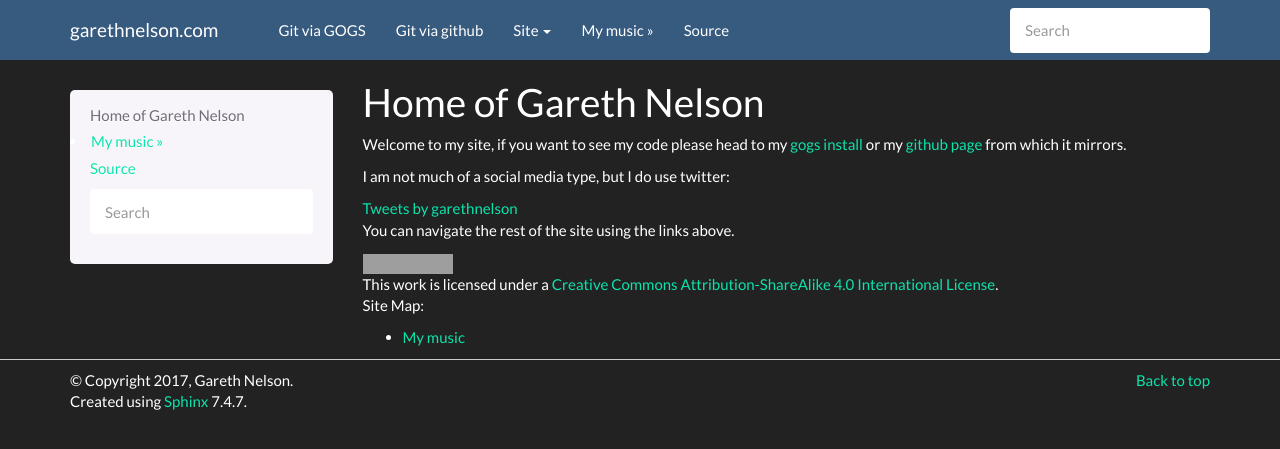
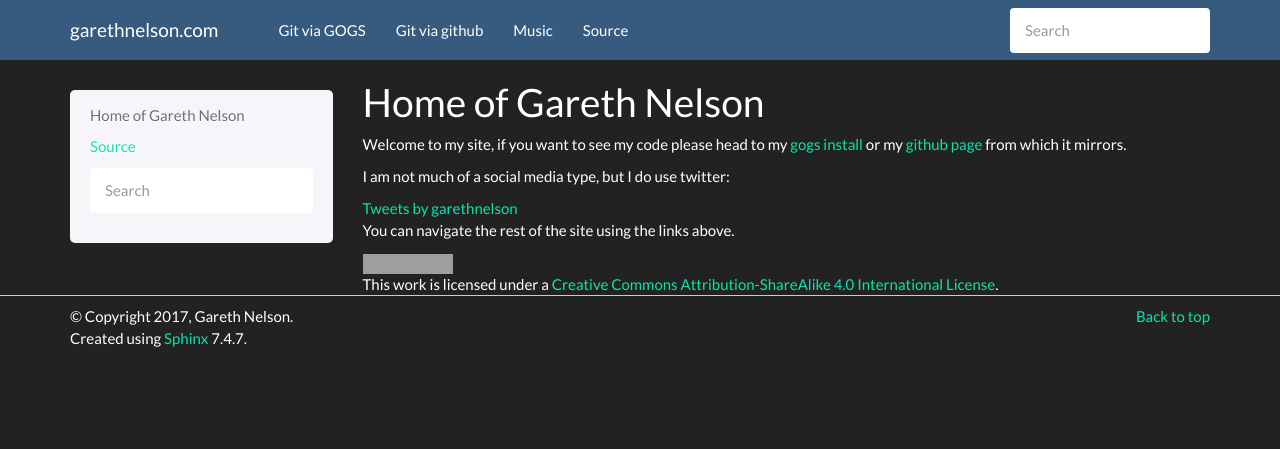
Before and after one commit to GarethNelson/garethnelson.com, a Sphinx documentation site: the page built from source/index.rst, in a window 1280 px wide. Shown: the top 449 px of the page. Built offline with Sphinx 7.4.7, drawn with Linux system fonts in a browser that asks for light colours; comment, search, counter and statistics services are not loaded; grey boxes are pictures that could not be loaded.

Commit message:
scrap the TOC

```diff
--- a/source/conf.py
+++ b/source/conf.py
@@ -102,7 +102,8 @@ html_short_title = 'garethnelson.com'
 html_theme_options = {'bootswatch_theme':'darkly',
                       'navbar_pagenav':False,
                       'navbar_links':[("Git via GOGS","https://www.garethnelson.com/git",True),
-                                      ("Git via github","https://www.github.com/GarethNelson",True)],
+                                      ("Git via github","https://www.github.com/GarethNelson",True),
+                                      ("Music","music")],
                       }
 
 # Add any paths that contain custom static files (such as style sheets) here,
--- a/source/index.rst
+++ b/source/index.rst
@@ -14,8 +14,3 @@ You can navigate the rest of the site using the links above.
 .. raw:: html
 
    <a rel="license" href="http://creativecommons.org/licenses/by-sa/4.0/"><img alt="Creative Commons Licence" style="border-width:0" src="https://i.creativecommons.org/l/by-sa/4.0/88x31.png" /></a><br />This work is licensed under a <a rel="license" href="http://creativecommons.org/licenses/by-sa/4.0/">Creative Commons Attribution-ShareAlike 4.0 International License</a>.
-
-.. toctree::
-   music
-   :maxdepth: 2
-   :caption: Site Map:
```
Also changed, not shown: 9 other files.
